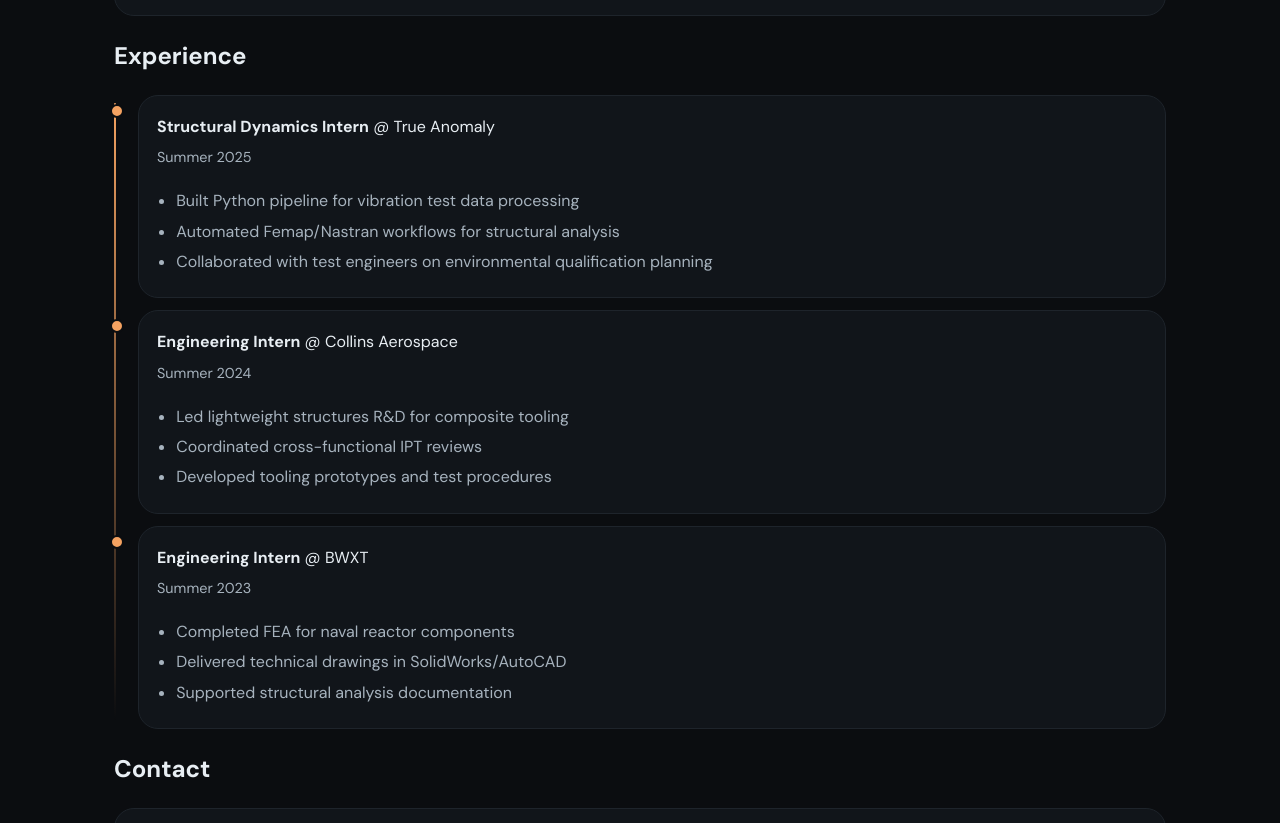
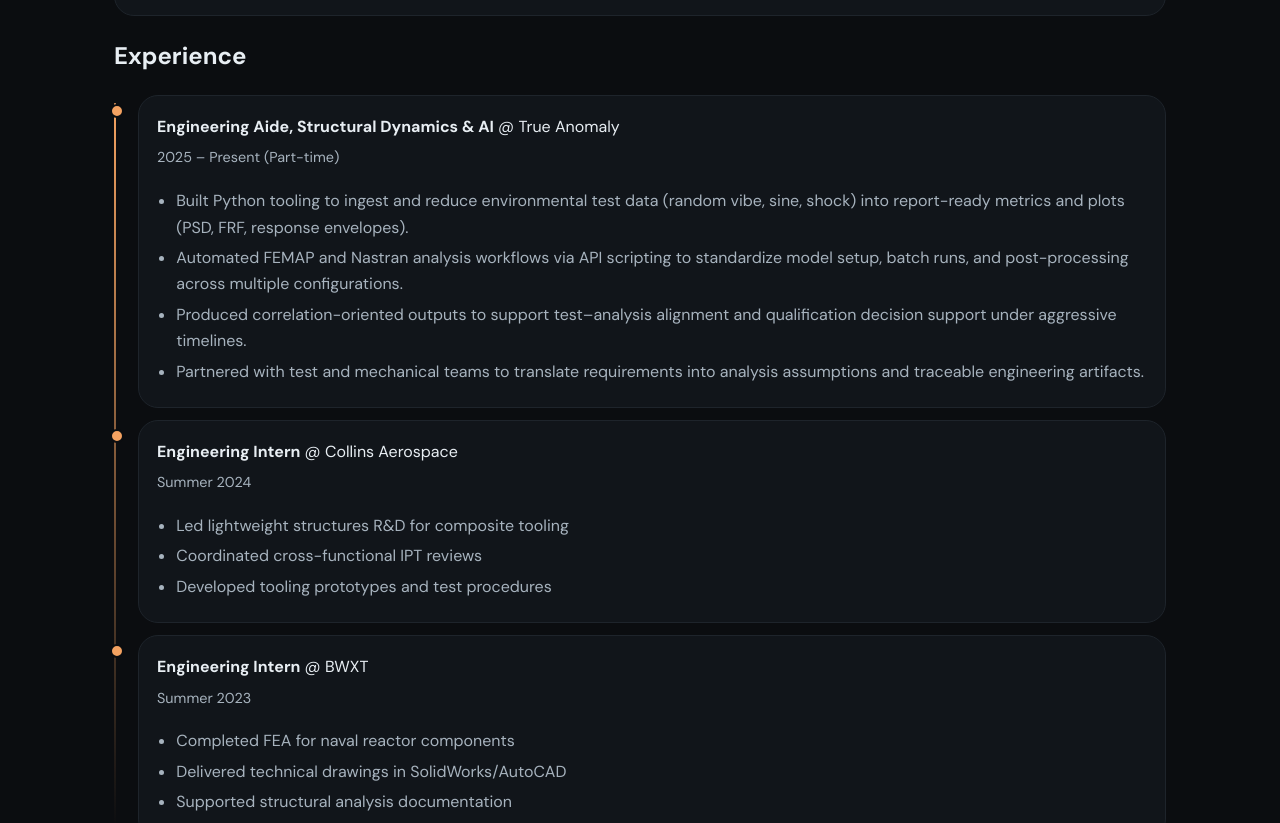
Before and after one commit to BHALAMBECK/BHALAMBECK.github.io, a plain HTML site: page index.html in a window 1280 px wide. Shown: the part 5246-6069 px from the top of the page. Drawn offline with Linux system fonts and the light colour scheme.

Commit message:
Update True Anomaly experience entry with new role and detailed bullet points

```diff
--- a/index.html
+++ b/index.html
@@ -291,13 +291,14 @@
       ],
       experience: [
         {
-          role: "Structural Dynamics Intern",
+          role: "Engineering Aide, Structural Dynamics & AI",
           org: "True Anomaly",
-          when: "Summer 2025",
+          when: "2025 – Present (Part-time)",
           bullets: [
-            "Built Python pipeline for vibration test data processing",
-            "Automated Femap/Nastran workflows for structural analysis",
-            "Collaborated with test engineers on environmental qualification planning"
+            "Built Python tooling to ingest and reduce environmental test data (random vibe, sine, shock) into report-ready metrics and plots (PSD, FRF, response envelopes).",
+            "Automated FEMAP and Nastran analysis workflows via API scripting to standardize model setup, batch runs, and post-processing across multiple configurations.",
+            "Produced correlation-oriented outputs to support test–analysis alignment and qualification decision support under aggressive timelines.",
+            "Partnered with test and mechanical teams to translate requirements into analysis assumptions and traceable engineering artifacts."
           ]
         },
         {
```
